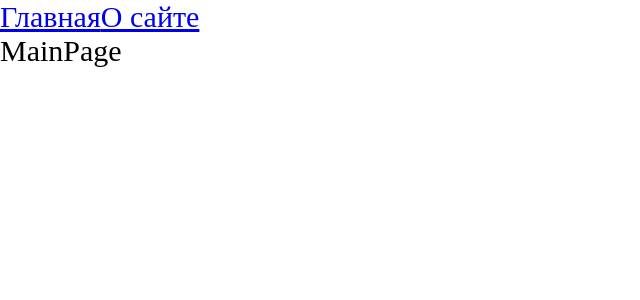
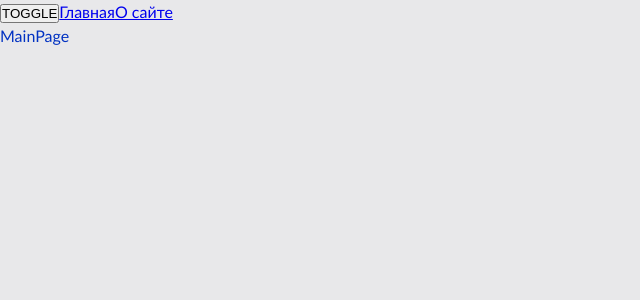
Before and after one commit to Marat20/verbose-meme, a React app: page / in a window 1280 px wide. Shown: the top 300 px of the page, without its empty margins (0-640 px from the left). Built offline with nearby package versions, Linux system fonts and the light colour scheme.

Commit message:
add toggle dark-light theme

```diff
--- a/src/App.tsx
+++ b/src/App.tsx
@@ -2,11 +2,15 @@
 import { BrowserRouter, Link, Route, Routes } from 'react-router-dom';
 import { AboutPageAsync } from './pages/AboutPage/AboutPage.async';
 import { MainPageAsync } from './pages/MainPage/MainPage.async';
+import { UseTheme } from './theme/UseTheme';
 
 export const App = () => {
+  const { theme, toggleTheme } = UseTheme();
+
   return (
     <BrowserRouter>
-      <div className='app'>
+      <div className={`app ${theme}`}>
+        <button onClick={toggleTheme}>TOGGLE</button>
         <Link to={'/'}>Главная</Link>
         <Link to={'/about'}>О сайте</Link>
         <Suspense fallback={<div>...Loading</div>}>
--- a/src/index.scss
+++ /dev/null
@@ -1,9 +0,0 @@
-* {
-  margin: 0;
-  padding: 0;
-  box-sizing: border-box;
-}
-
-.app {
-  font-size: 30px;
-}
--- a/src/index.tsx
+++ b/src/index.tsx
@@ -1,7 +1,12 @@
 import { createRoot } from 'react-dom/client';
 import { App } from './App';
-import './index.scss';
+import './styles/index.scss';
+import { ThemeProvider } from './theme/ThemeProvider';
 
 const root = createRoot(document.getElementById('root'));
 
-root.render(<App />);
+root.render(
+  <ThemeProvider>
+    <App />
+  </ThemeProvider>
+);
--- /dev/null
+++ b/src/styles/index.scss
@@ -0,0 +1,17 @@
+@import './variables/global.scss';
+@import './themes/dark.scss';
+@import './themes/light.scss';
+
+* {
+  margin: 0;
+  padding: 0;
+  box-sizing: border-box;
+}
+
+.app {
+  font: var(--font-m);
+
+  background-color: var(--bg-color);
+  color: var(--primary-color);
+  min-height: 100vh;
+}
--- /dev/null
+++ b/src/styles/themes/dark.scss
@@ -0,0 +1,7 @@
+.app.dark {
+    --bg-color: #080849;
+
+    --primary-color: #049604;
+
+    --secondary-color: #04ff04;
+}
--- /dev/null
+++ b/src/styles/themes/light.scss
@@ -0,0 +1,7 @@
+:root {
+  --bg-color: #e8e8ea;
+
+  --primary-color: #0232c2;
+
+  --secondary-color: #0449e0;
+}
--- /dev/null
+++ b/src/styles/variables/global.scss
@@ -0,0 +1,11 @@
+:root {
+  --font-family-main: 'Gill Sans', 'Times New Roman', Serif;
+
+  --font-size-m: 16px;
+  --font-line-m: 24px;
+  --font-m: var(--font-size-m) / var(--font-line-m) var(--font-family-main);
+
+  --font-size-l: 24px;
+  --font-line-l: 32px;
+  --font-l: var(--font-size-l) / var(--font-line-l) var(--font-family-main);
+}
--- /dev/null
+++ b/src/theme/ThemeContext.ts
@@ -0,0 +1,15 @@
+import { createContext } from 'react';
+
+export enum Theme {
+  LIGHT = 'light',
+  DARK = 'dark',
+}
+
+export interface ThemeContextProps {
+  theme?: Theme;
+  setTheme?: (theme: Theme) => void;
+}
+
+export const ThemeContext = createContext<ThemeContextProps>({});
+
+export const LOCAL_STORAGE_THEME_KEY = 'theme';
--- /dev/null
+++ b/src/theme/ThemeProvider.tsx
@@ -0,0 +1,20 @@
+import { FC, ReactNode, useMemo, useState } from 'react';
+import { LOCAL_STORAGE_THEME_KEY, Theme, ThemeContext } from './ThemeContext';
+
+const defaultTheme =
+  (localStorage.getItem(LOCAL_STORAGE_THEME_KEY) as Theme) || Theme.LIGHT;
+
+interface ThemeProviderProps {
+  children: ReactNode;
+}
+
+export const ThemeProvider: FC<ThemeProviderProps> = ({ children }) => {
+  const [theme, setTheme] = useState<Theme>(defaultTheme);
+
+  const defaultProps = useMemo(() => ({ theme, setTheme }), [theme]);
+  return (
+    <ThemeContext.Provider value={defaultProps}>
+      {children}
+    </ThemeContext.Provider>
+  );
+};
--- /dev/null
+++ b/src/theme/UseTheme.tsx
@@ -0,0 +1,19 @@
+import { useContext } from 'react';
+import { LOCAL_STORAGE_THEME_KEY, Theme, ThemeContext } from './ThemeContext';
+
+interface UseThemeResult {
+  toggleTheme: () => void;
+  theme: Theme;
+}
+
+export const UseTheme = (): UseThemeResult => {
+  const { theme, setTheme } = useContext(ThemeContext);
+
+  const toggleTheme = () => {
+    const newTheme = theme === Theme.LIGHT ? Theme.DARK : Theme.LIGHT;
+    setTheme(newTheme);
+    localStorage.setItem(LOCAL_STORAGE_THEME_KEY, newTheme);
+  };
+
+  return { theme, toggleTheme };
+};
```
